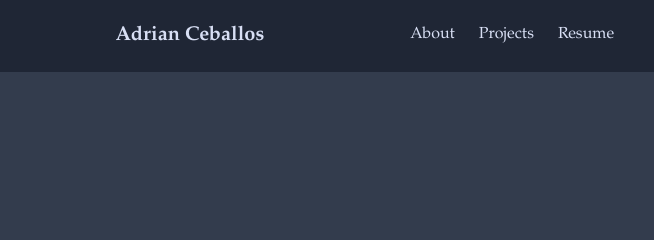
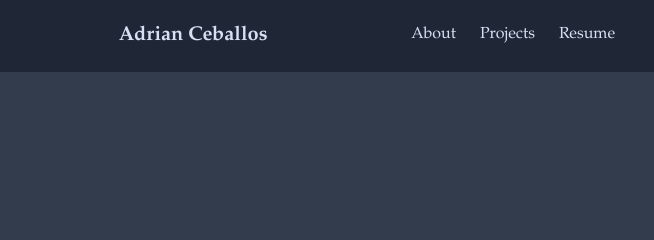
Before and after one commit to adceballos/portfolio-website, a plain HTML site: page index.html in a window 1280 px wide. Shown: the top 240 px of the page, 288-942 px from the left. Drawn offline with Linux system fonts and the light colour scheme.

Commit message:
Make slight adjustment to header elements positioning

```diff
--- a/styles.css
+++ b/styles.css
@@ -14,6 +14,7 @@ h1 {
 
 .hero {
     color: rgb(216, 223, 244);
+    width: 100%;
     text-align: center; /* Optional to center text */
     font-family: "Palatino", "Carbon-Regular", "Calendas Plus", "Crimson Text", "Hoefler Text", "Georgia", IBMPlexSans, Inter, -apple-system, BlinkMacSystemFont, "Roboto", "Segoe UI", Helvetica, Arial, Icon, sans-serif;
 }
@@ -36,10 +37,9 @@ h1 {
 }
 
 .nav-name {
-    margin-left: 260px;
+    margin-left: 340px;
     font-weight: bold;
     font-size: 20px;
-    width: 224.41px;
     text-align: right;
 }
 
@@ -88,7 +88,6 @@ p {
     margin-right: 6px; /* Adjust this value for desired spacing */
 }
 
-/* Optional: Remove margin from the last icon */
 .socials a:last-child {
     margin-right: 0;
 }
```
